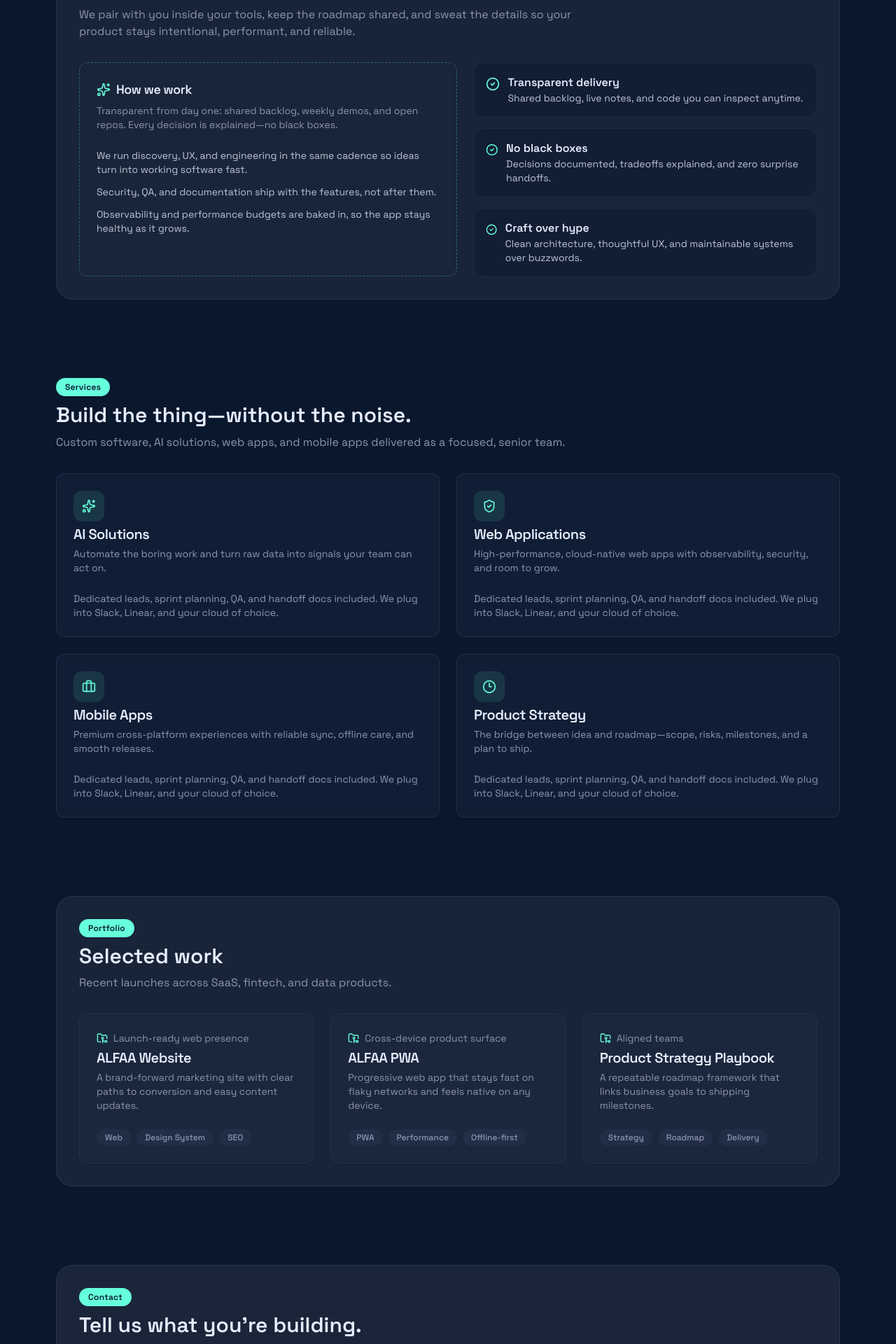
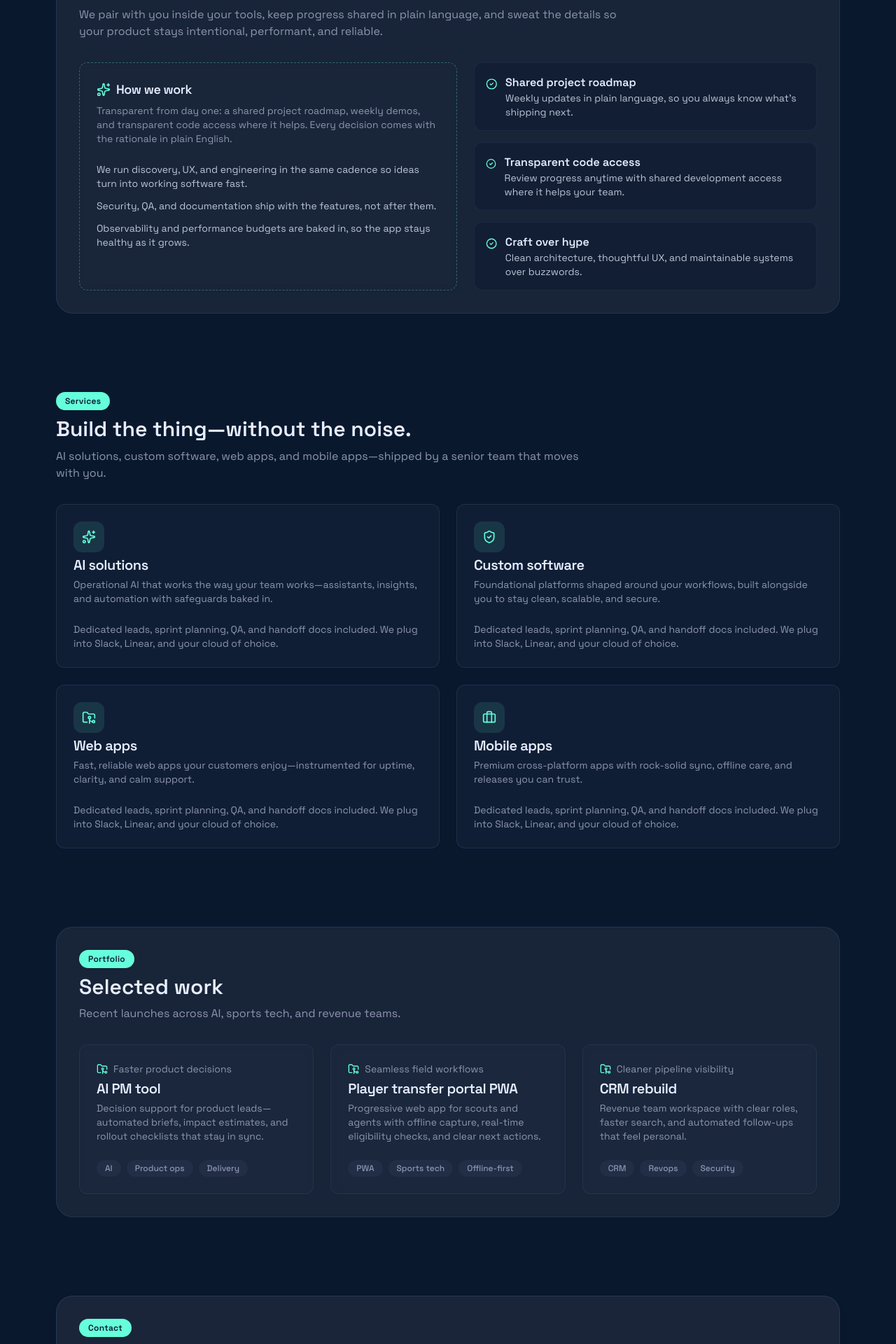
Before and after one commit to SayoneeDassani/digiebooks, a React (Vite) app: page / in a window 1280 px wide. Shown: the part 800-2720 px from the top of the page at 70% size. Built offline with nearby package versions, Linux system fonts and the light colour scheme.

Commit message:
resolving conflicts

```diff
--- a/src/App.jsx
+++ b/src/App.jsx
@@ -3,7 +3,6 @@ import {
   ArrowRight,
   Briefcase,
   CheckCircle2,
-  Clock3,
   FolderGit2,
   Mail,
   MapPin,
@@ -15,8 +14,6 @@ import TopBar from './components/TopBar'
 import { Badge } from './components/ui/badge'
 import { Button } from './components/ui/button'
 import { Card, CardContent, CardDescription, CardHeader, CardTitle } from './components/ui/card'
-import { Input } from './components/ui/input'
-import { Textarea } from './components/ui/textarea'
 import { cn } from './lib/utils'
 
 const sections = [
@@ -36,12 +33,12 @@ const stats = [
 
 const values = [
   {
-    title: 'Transparent delivery',
-    description: 'Shared backlog, live notes, and code you can inspect anytime.',
+    title: 'Shared project roadmap',
+    description: 'Weekly updates in plain language, so you always know what’s shipping next.',
   },
   {
-    title: 'No black boxes',
-    description: 'Decisions documented, tradeoffs explained, and zero surprise handoffs.',
+    title: 'Transparent code access',
+    description: 'Review progress anytime with shared development access where it helps your team.',
   },
   {
     title: 'Craft over hype',
@@ -52,51 +49,51 @@ const values = [
 const services = [
   {
     icon: Sparkles,
-    title: 'AI Solutions',
-    description: 'Automate the boring work and turn raw data into signals your team can act on.',
+    title: 'AI solutions',
+    description: 'Operational AI that works the way your team works—assistants, insights, and automation with safeguards baked in.',
   },
   {
     icon: ShieldCheck,
-    title: 'Web Applications',
-    description: 'High-performance, cloud-native web apps with observability, security, and room to grow.',
+    title: 'Custom software',
+    description: 'Foundational platforms shaped around your workflows, built alongside you to stay clean, scalable, and secure.',
+  },
+  {
+    icon: FolderGit2,
+    title: 'Web apps',
+    description: 'Fast, reliable web apps your customers enjoy—instrumented for uptime, clarity, and calm support.',
   },
   {
     icon: Briefcase,
-    title: 'Mobile Apps',
-    description: 'Premium cross-platform experiences with reliable sync, offline care, and smooth releases.',
-  },
-  {
-    icon: Clock3,
-    title: 'Product Strategy',
-    description: 'The bridge between idea and roadmap—scope, risks, milestones, and a plan to ship.',
+    title: 'Mobile apps',
+    description: 'Premium cross-platform apps with rock-solid sync, offline care, and releases you can trust.',
   },
 ]
 
 const portfolio = [
   {
-    name: 'ALFAA Website',
-    summary: 'A brand-forward marketing site with clear paths to conversion and easy content updates.',
-    tags: ['Web', 'Design System', 'SEO'],
-    metric: 'Launch-ready web presence',
+    name: 'AI PM tool',
+    summary: 'Decision support for product leads—automated briefs, impact estimates, and rollout checklists that stay in sync.',
+    tags: ['AI', 'Product ops', 'Delivery'],
+    metric: 'Faster product decisions',
   },
   {
-    name: 'ALFAA PWA',
-    summary: 'Progressive web app that stays fast on flaky networks and feels native on any device.',
-    tags: ['PWA', 'Performance', 'Offline-first'],
-    metric: 'Cross-device product surface',
+    name: 'Player transfer portal PWA',
+    summary: 'Progressive web app for scouts and agents with offline capture, real-time eligibility checks, and clear next actions.',
+    tags: ['PWA', 'Sports tech', 'Offline-first'],
+    metric: 'Seamless field workflows',
   },
   {
-    name: 'Product Strategy Playbook',
-    summary: 'A repeatable roadmap framework that links business goals to shipping milestones.',
-    tags: ['Strategy', 'Roadmap', 'Delivery'],
-    metric: 'Aligned teams',
+    name: 'CRM rebuild',
+    summary: 'Revenue team workspace with clear roles, faster search, and automated follow-ups that feel personal.',
+    tags: ['CRM', 'Revops', 'Security'],
+    metric: 'Cleaner pipeline visibility',
   },
 ]
 
 const contactMethods = [
-  { icon: Phone, label: 'Call', value: '+1 (415) 555-2048' },
-  { icon: Mail, label: 'Email', value: 'hello@digigeeks.studio' },
-  { icon: MapPin, label: 'HQ', value: 'Remote-first • US & UK' },
+  { icon: Phone, label: 'Call (UK)', value: '07552 550062' },
+  { icon: Mail, label: 'Email', value: 'hello@digigeeks.com' },
+  { icon: MapPin, label: 'HQ', value: 'United Kingdom' },
 ]
 
 function SectionHeading({ eyebrow, title, description, badgeClassName = '' }) {
@@ -162,7 +159,7 @@ function App() {
             <div className="relative space-y-8">
               <SectionHeading
                 title="Turning complex ideas into scalable reality."
-                description="DigiGeeks is the team founders call for custom software, AI solutions, web apps, and mobile apps—built with clear plans, clean code, and zero fluff."
+                description="DigiGeeks is the founders’ team to call for AI solutions, custom software, web apps, and mobile apps—built with clear plans, clean code, and zero fluff."
               />
               <div className="flex flex-wrap items-center gap-3">
                 <Button size="lg" onClick={() => scrollToSection('services')}>
@@ -192,7 +189,7 @@ function App() {
             <SectionHeading
               eyebrow="About us"
               title="We’re a remote-first, craft-focused extension of your team."
-              description="We pair with you inside your tools, keep the roadmap shared, and sweat the details so your product stays intentional, performant, and reliable."
+              description="We pair with you inside your tools, keep progress shared in plain language, and sweat the details so your product stays intentional, performant, and reliable."
             />
             <div className="grid gap-6 lg:grid-cols-[1.1fr_1fr]">
               <Card className="border-dashed border-primary/30 bg-muted/15 text-foreground">
@@ -201,7 +198,9 @@ function App() {
                     <Sparkles className="h-5 w-5 text-primary" />
                     How we work
                   </CardTitle>
-                  <CardDescription>Transparent from day one: shared backlog, weekly demos, and open repos. Every decision is explained—no black boxes.</CardDescription>
+                  <CardDescription>
+                    Transparent from day one: a shared project roadmap, weekly demos, and transparent code access where it helps. Every decision comes with the rationale in plain English.
+                  </CardDescription>
                 </CardHeader>
                 <CardContent className="space-y-3 text-sm text-foreground/80">
                   <p>We run discovery, UX, and engineering in the same cadence so ideas turn into working software fast.</p>
@@ -230,7 +229,7 @@ function App() {
             <SectionHeading
               eyebrow="Services"
               title="Build the thing—without the noise."
-              description="Custom software, AI solutions, web apps, and mobile apps delivered as a focused, senior team."
+              description="AI solutions, custom software, web apps, and mobile apps—shipped by a senior team that moves with you."
             />
             <div className="grid gap-6 md:grid-cols-2">
               {services.map((service) => (
@@ -257,7 +256,7 @@ function App() {
             <SectionHeading
               eyebrow="Portfolio"
               title="Selected work"
-              description="Recent launches across SaaS, fintech, and data products."
+              description="Recent launches across AI, sports tech, and revenue teams."
             />
             <div className="grid gap-6 md:grid-cols-3">
               {portfolio.map((project) => (
@@ -287,11 +286,10 @@ function App() {
           <section id="contact" className="space-y-8 rounded-3xl border border-border/80 bg-card/80 p-8 shadow-lg">
             <SectionHeading
               eyebrow="Contact"
-              title="Tell us what you’re building."
-              description="Low pressure, straight talk. Share a few details and we’ll reply with a practical path forward."
+              title="Tell us what you’re vision!"
+              description="Reach us directly for any software needs."
             />
-            <div className="grid gap-8 lg:grid-cols-[1fr_1fr]">
-              <div className="space-y-4">
+            <div className="grid gap-4 sm:grid-cols-2 lg:grid-cols-3">
               {contactMethods.map((item) => (
                 <div key={item.label} className="flex items-center gap-3 rounded-xl border border-border/60 bg-muted/30 p-4">
                   <item.icon className="h-5 w-5 text-primary" />
@@ -302,21 +300,8 @@ function App() {
                 </div>
               ))}
             </div>
-              <Card className="border-border/60 bg-muted/20 shadow-sm">
-                <CardHeader>
-                  <CardTitle>Project brief</CardTitle>
-                  <CardDescription>We’ll reach out with next steps and a time to meet.</CardDescription>
-                </CardHeader>
-                <CardContent className="space-y-4">
-                  <Input placeholder="Your name" />
-                  <Input placeholder="Work email" type="email" />
-                  <Input placeholder="Company" />
-                  <Textarea placeholder="What are you building?" rows={4} />
-                  <Button className="w-full">Send message</Button>
-                </CardContent>
-              </Card>
-            </div>
           </section>
+
         </main>
       </div>
       <Footer onNavigate={scrollToSection} />
--- a/src/components/TopBar.jsx
+++ b/src/components/TopBar.jsx
@@ -37,7 +37,7 @@ function TopBar({ sections = fallbackSections, onNavigate, activeSection }) {
 
   return (
     <header className="sticky top-0 z-50">
-      <div className="border-b border-border/60 bg-background/90 backdrop-blur">
+      <div className="border-b border-primary/60 bg-primary text-primary-foreground shadow-sm backdrop-blur">
         <div className="container flex h-16 items-center justify-between gap-4">
           <div className="flex items-center gap-3">
             <button
@@ -56,7 +56,7 @@ function TopBar({ sections = fallbackSections, onNavigate, activeSection }) {
               <button
                 key={item.id}
                 onClick={() => handleNavigate(item.id)}
-                className="rounded-md px-4 py-2 text-sm font-semibold uppercase tracking-wide text-foreground/70 transition-colors hover:text-foreground hover:bg-muted/60"
+                className="rounded-md px-4 py-2 text-sm font-semibold uppercase tracking-wide text-primary-foreground/80 transition-colors hover:text-primary-foreground hover:bg-primary-foreground/10"
               >
                 {item.label}
               </button>
@@ -67,7 +67,7 @@ function TopBar({ sections = fallbackSections, onNavigate, activeSection }) {
             <button
               type="button"
               onClick={() => setOpen((prev) => !prev)}
-              className="rounded-full p-2 text-foreground transition-colors hover:bg-accent"
+              className="rounded-full p-2 text-primary-foreground transition-colors hover:bg-primary-foreground/10"
               aria-label="Toggle navigation"
             >
               {open ? <X className="h-6 w-6" /> : <Menu className="h-6 w-6" />}
@@ -78,7 +78,7 @@ function TopBar({ sections = fallbackSections, onNavigate, activeSection }) {
 
       {/* Mobile drawer */}
       {open && (
-        <div className="border-b border-border/60 bg-background/95 shadow-lg lg:hidden">
+        <div className="border-b border-primary/60 bg-primary text-primary-foreground shadow-lg lg:hidden">
           <div className="container py-4">
             <nav className="flex flex-col gap-2 text-sm font-semibold uppercase tracking-wide">
               {sections
@@ -87,7 +87,7 @@ function TopBar({ sections = fallbackSections, onNavigate, activeSection }) {
                 <button
                   key={item.id}
                   onClick={() => handleNavigate(item.id)}
-                  className="w-full rounded-lg bg-muted/60 px-4 py-3 text-left font-semibold uppercase tracking-wide text-foreground transition-colors hover:bg-primary/10"
+                  className="w-full rounded-lg bg-primary-foreground/10 px-4 py-3 text-left font-semibold uppercase tracking-wide text-primary-foreground transition-colors hover:bg-primary-foreground/15"
                 >
                   {item.label}
                 </button>
--- a/src/pages/Contact.jsx
+++ b/src/pages/Contact.jsx
@@ -1,67 +1,36 @@
-import { Mail, Phone } from 'lucide-react'
-import { Button } from '../components/ui/button'
+import { Mail, MapPin, Phone } from 'lucide-react'
 import { Card, CardContent, CardDescription, CardHeader, CardTitle } from '../components/ui/card'
-import { Input } from '../components/ui/input'
-import { Textarea } from '../components/ui/textarea'
 
 function Contact() {
   return (
-    <div className="grid gap-8 lg:grid-cols-[1.1fr_0.9fr]">
-      <Card>
-        <CardHeader>
-          <CardTitle>Book a demo</CardTitle>
-          <CardDescription>Tell us a little about your product and we will tailor the walkthrough.</CardDescription>
-        </CardHeader>
-        <CardContent className="space-y-4">
-          <div className="grid gap-4 sm:grid-cols-2">
-            <div className="space-y-2">
-              <label className="text-sm font-medium">Name</label>
-              <Input placeholder="Alex Johnson" />
-            </div>
-            <div className="space-y-2">
-              <label className="text-sm font-medium">Work email</label>
-              <Input type="email" placeholder="alex@company.com" />
-            </div>
-          </div>
-          <div className="space-y-2">
-            <label className="text-sm font-medium">Company</label>
-            <Input placeholder="Acme Corp" />
-          </div>
-          <div className="space-y-2">
-            <label className="text-sm font-medium">What would you like to explore?</label>
-            <Textarea rows={4} placeholder="Pricing, migration help, security, custom theme..." />
-          </div>
-          <Button className="w-full">Send request</Button>
-          <p className="text-xs text-muted-foreground">
-            By submitting, you agree to be contacted about DigiGeeks products and services. We respect your inbox.
-          </p>
-        </CardContent>
-      </Card>
-
+    <div className="grid gap-6 sm:grid-cols-3">
       <Card className="border-primary/30 bg-primary/[0.05]">
         <CardHeader>
-          <CardTitle>Other ways to reach us</CardTitle>
-          <CardDescription>Always-available channels for customers and evaluators.</CardDescription>
+          <CardTitle>Talk with us</CardTitle>
+          <CardDescription>UK-based team. Quick responses, straight answers.</CardDescription>
         </CardHeader>
         <CardContent className="space-y-4 text-sm text-muted-foreground">
           <div className="flex items-center gap-3 rounded-lg bg-white/70 p-3 shadow-sm">
             <Mail className="h-5 w-5 text-primary" />
             <div>
-              <p className="font-semibold text-foreground">support@digigeeks.cloud</p>
-              <p>Support inbox monitored 24/7.</p>
+              <p className="font-semibold text-foreground">hello@digiegeeks.com</p>
+              <p>Direct line to the founders.</p>
             </div>
           </div>
           <div className="flex items-center gap-3 rounded-lg bg-white/70 p-3 shadow-sm">
             <Phone className="h-5 w-5 text-primary" />
             <div>
-              <p className="font-semibold text-foreground">+1 (415) 555-0148</p>
-              <p>Call us during business hours PST.</p>
+              <p className="font-semibold text-foreground">07552 550062</p>
+              <p>UK number — call or WhatsApp.</p>
             </div>
           </div>
-          <p>
-            Prefer async? We also maintain a customer Slack shared channel for faster triage and rollout planning.
-            Mention it in the form and we will send an invite.
-          </p>
+          <div className="flex items-center gap-3 rounded-lg bg-white/70 p-3 shadow-sm">
+            <MapPin className="h-5 w-5 text-primary" />
+            <div>
+              <p className="font-semibold text-foreground">HQ: United Kingdom</p>
+              <p>Serving clients across UK, EU, and US.</p>
+            </div>
+          </div>
         </CardContent>
       </Card>
     </div>
```
Lines whose indentation alone changed are shown as unchanged.
